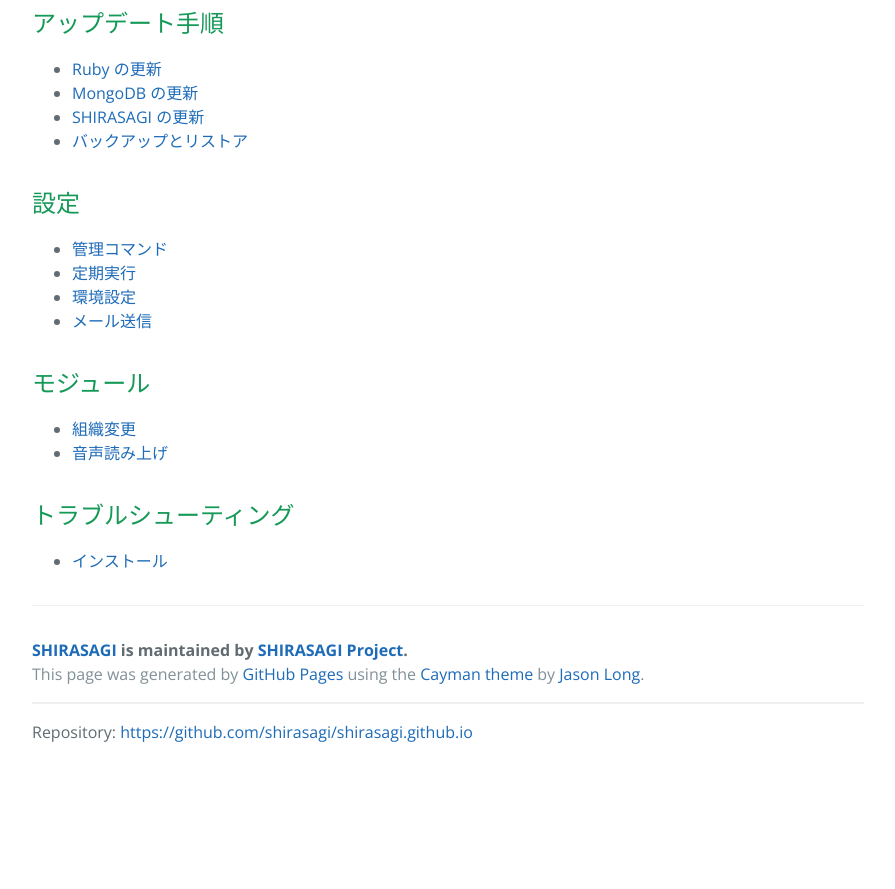
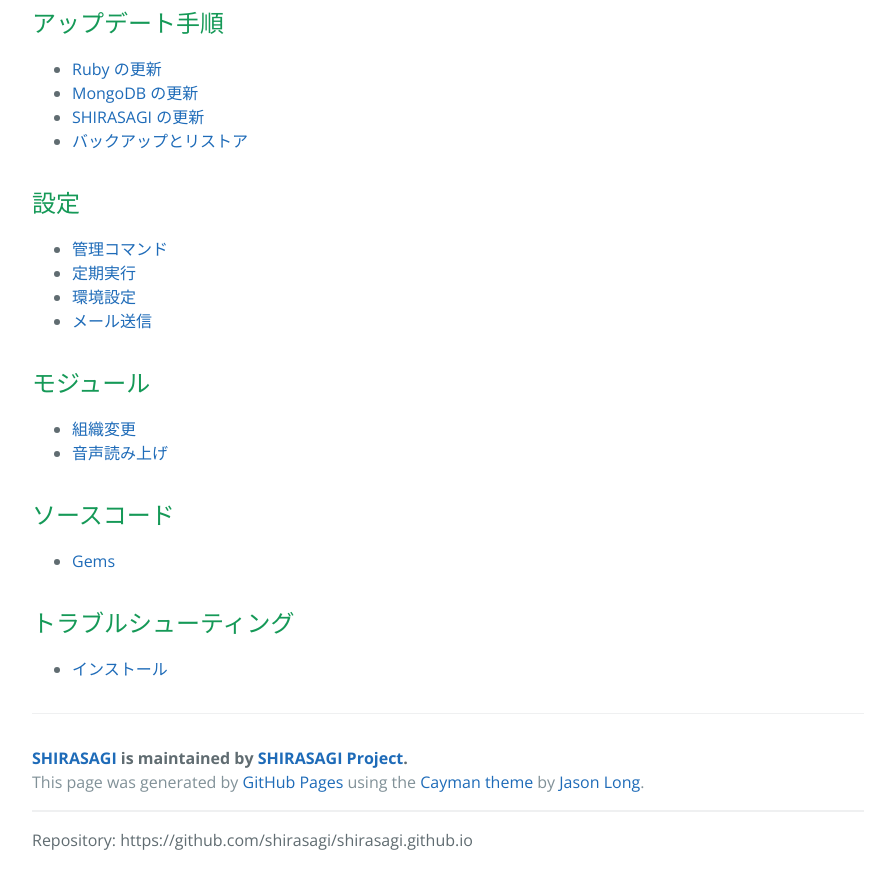
Before and after one commit to shirasagi/shirasagi.github.io, a Jekyll site: the page built from index.md, in a window 1280 px wide and 900 px high, scrolled down 722 px. Shown: the top 889 px of the window, without its empty margins (192-1087 px from the left). Built offline with Jekyll 4.4.1, drawn with Linux system fonts in a browser that asks for light colours; nearby versions of some CDN libraries; Markdown is read by kramdown in place of the engine named in the settings; before the commit the page ends 1514 px from its top, so only the background shows below that.

Commit message:
add source_codes/gems

```diff
--- a/_config.yml
+++ b/_config.yml
@@ -6,3 +6,5 @@
 #markdown: kramdown
 markdown: redcarpet
 exclude: ["vendor", "Gemfile", "Gemfile.lock"]
+redcarpet:
+  extensions: ["no_intra_emphasis", "fenced_code_blocks", "autolink", "tables", "with_toc_data"]
--- a/index.md
+++ b/index.md
@@ -24,16 +24,20 @@
 
 ## 設定
 
-- [管理コマンド](setting/cmd.html)
-- [定期実行](setting/cron.html)
-- [環境設定](setting/env.html)
-- [メール送信](setting/mail.html)
+- [管理コマンド](settings/cmd.html)
+- [定期実行](settings/cron.html)
+- [環境設定](settings/env.html)
+- [メール送信](settings/mail.html)
 
 ## モジュール
 
-- [組織変更](module/chorg.html)
-- [音声読み上げ](module/voice.html)
+- [組織変更](modules/chorg.html)
+- [音声読み上げ](modules/voice.html)
+
+## ソースコード
+
+- [Gems](source_codes/gems.html)
 
 ## トラブルシューティング
 
-- [インストール](trouble-shooting/installation.html)
+- [インストール](trouble-shootings/installation.html)
--- a/javascripts/script.js
+++ b/javascripts/script.js
@@ -1,3 +1,4 @@
+/*
 $(function(){
   $(".main-content").each(function(){
    // autolink
@@ -5,3 +6,4 @@
      '<a href="$1">$1</a>'));
   });
 });
+*/
```
Also changed, not shown: installation/manual.md (+1 -1 lines), source_codes/gems.md (added, +79 -0 lines), modules/chorg.md (renamed from module/chorg.md), modules/voice.md (renamed from module/voice.md), settings/cmd.md (renamed from setting/cmd.md), settings/cron.md (renamed from setting/cron.md), settings/env.md (renamed from setting/env.md), settings/mail.md (renamed from setting/mail.md), trouble-shootings/installation.md (renamed from trouble-shooting/installation.md).
